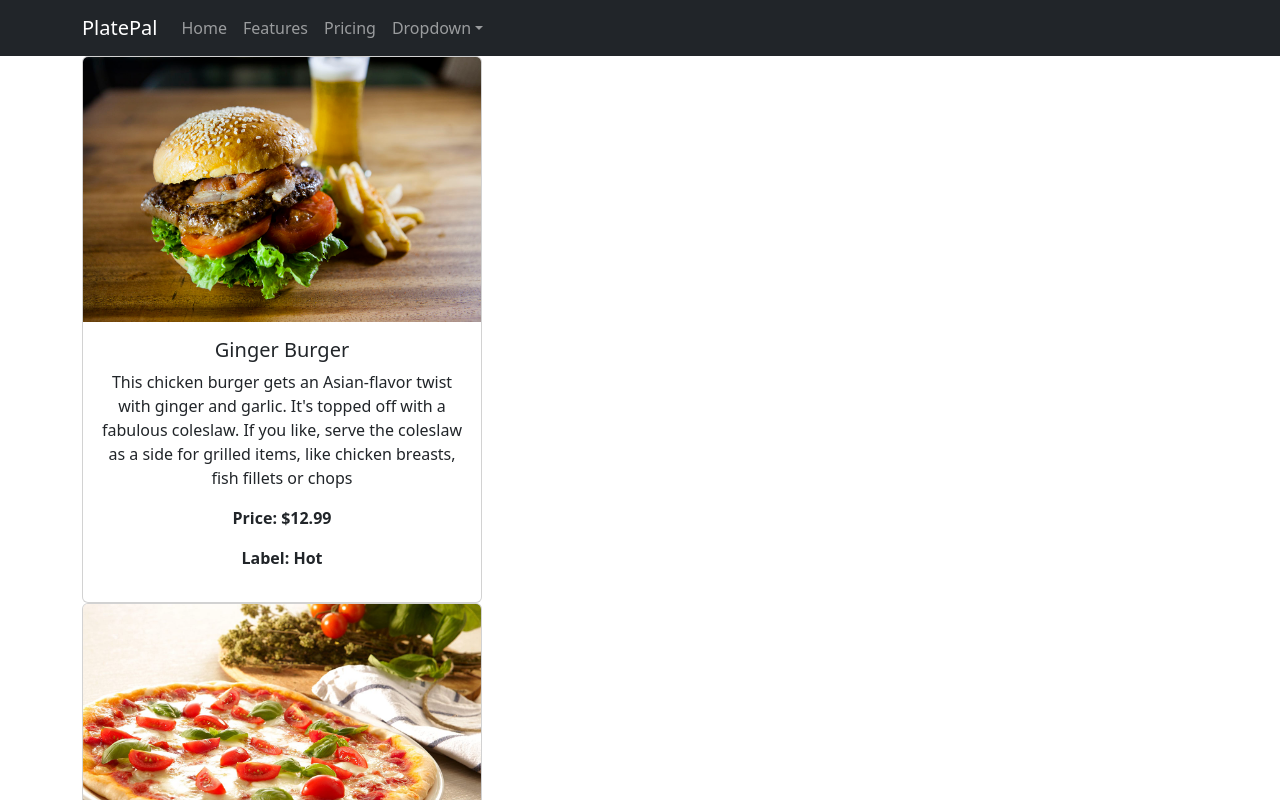
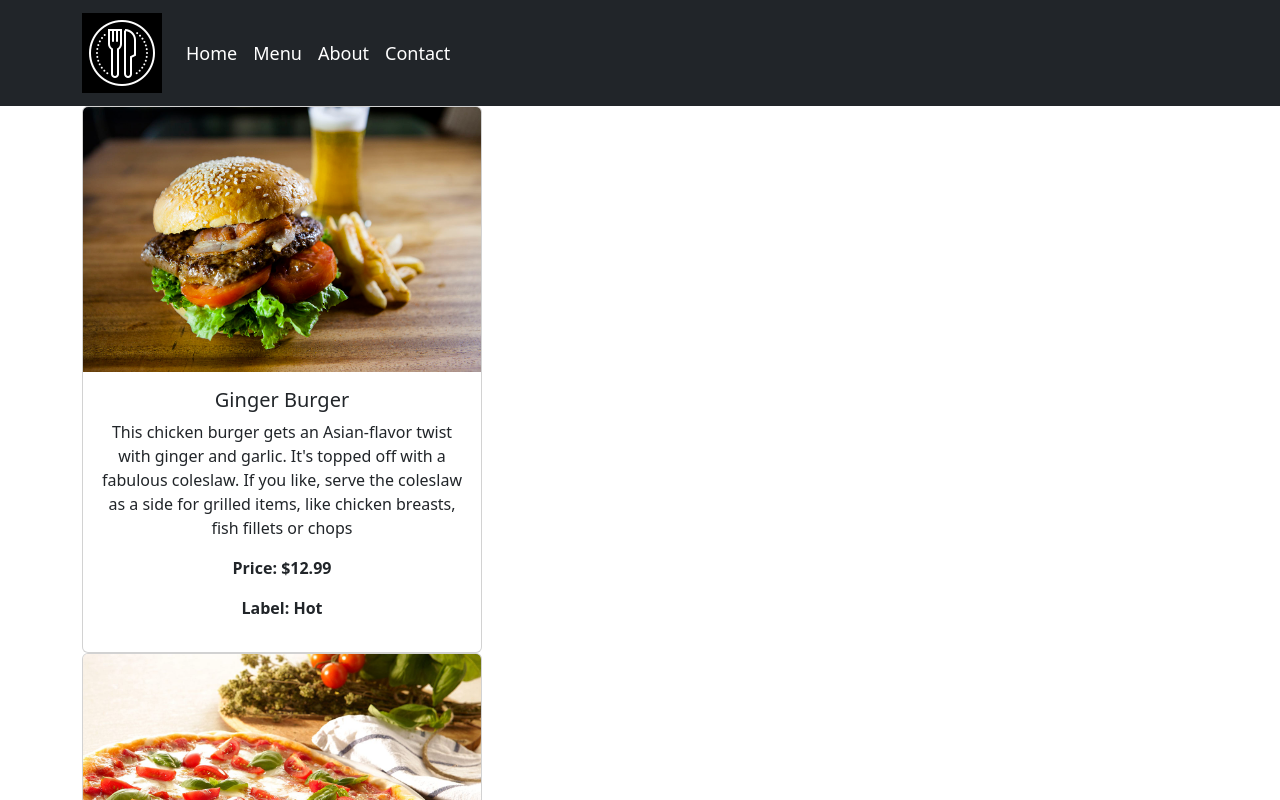
Before and after one commit to qmeng222/PlatePal, a React (Create React App) app: page / in a window 1280 px wide. Shown: the top 800 px of the page. Built offline with nearby package versions, Linux system fonts and the light colour scheme.

Commit message:
designed Navbar

```diff
--- /dev/null
+++ b/src/assets/css/Main.css
@@ -0,0 +1,5 @@
+.mainmenu {
+  color: #fff;
+  text-decoration: none;
+  font-size: 18px;
+}
--- a/src/components/header/Navigation.jsx
+++ b/src/components/header/Navigation.jsx
@@ -1,31 +1,42 @@
 import React from "react";
-import { Container, Nav, Navbar, NavDropdown } from "react-bootstrap";
+import { Container, Nav, Navbar } from "react-bootstrap";
+import { Link } from "react-router-dom";
+import "../../assets/css/Main.css";
+import Logo from "../../assets/image/logo.png";
 
 const Navigation = () => {
   return (
     <div>
-      <Navbar bg="dark" variant="dark">
+      <Navbar bg="dark" expand="lg">
         <Container>
-          <Navbar.Brand href="#home">PlatePal</Navbar.Brand>
+          <Navbar.Brand>
+            <Link to="/">
+              <img src={Logo} alt="logo" />
+            </Link>
+          </Navbar.Brand>
           <Navbar.Toggle aria-controls="basic-navbar-nav" />
           <Navbar.Collapse id="basic-navbar-nav">
             <Nav className="me-auto">
-              <Nav.Link href="#home">Home</Nav.Link>
-              <Nav.Link href="#features">Features</Nav.Link>
-              <Nav.Link href="#pricing">Pricing</Nav.Link>
-              <NavDropdown title="Dropdown" id="basic-nav-dropdown">
-                <NavDropdown.Item href="#action/3.1">Others</NavDropdown.Item>
-                <NavDropdown.Item href="#action/3.2">
-                  Another action
-                </NavDropdown.Item>
-                <NavDropdown.Item href="#action/3.3">
-                  Something
-                </NavDropdown.Item>
-                <NavDropdown.Divider />
-                <NavDropdown.Item href="#action/3.4">
-                  Separated link
-                </NavDropdown.Item>
-              </NavDropdown>
+              <Nav.Link>
+                <Link to="/" className="mainmenu">
+                  Home
+                </Link>
+              </Nav.Link>
+              <Nav.Link>
+                <Link to="/menu" className="mainmenu">
+                  Menu
+                </Link>
+              </Nav.Link>
+              <Nav.Link>
+                <Link to="/about" className="mainmenu">
+                  About
+                </Link>
+              </Nav.Link>
+              <Nav.Link>
+                <Link to="/contact" className="mainmenu">
+                  Contact
+                </Link>
+              </Nav.Link>
             </Nav>
           </Navbar.Collapse>
         </Container>
```
Also changed, not shown: src/assets/image/logo.png (added).
